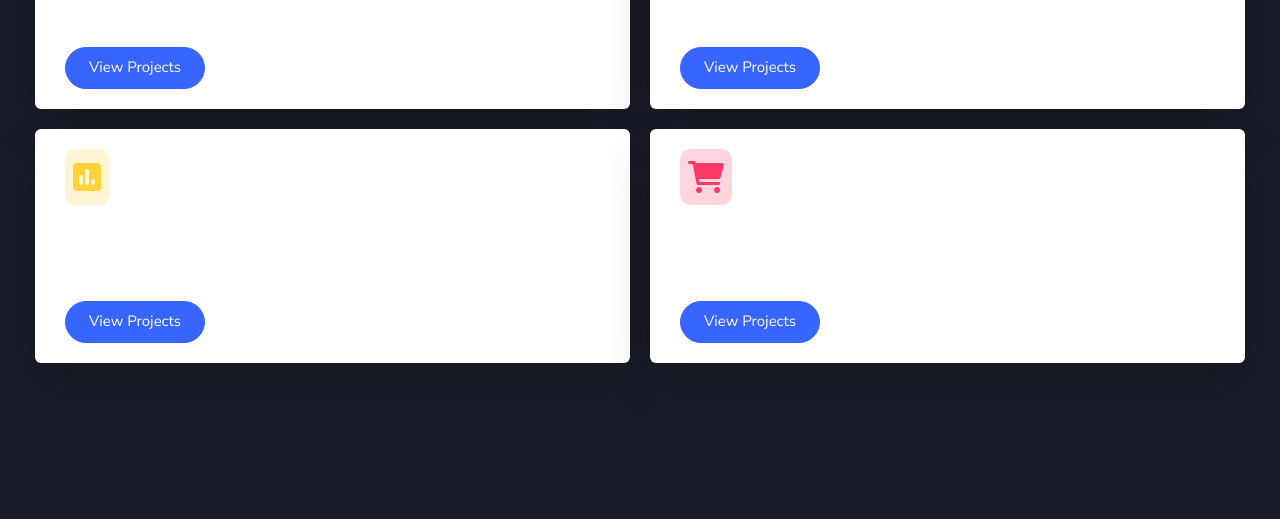
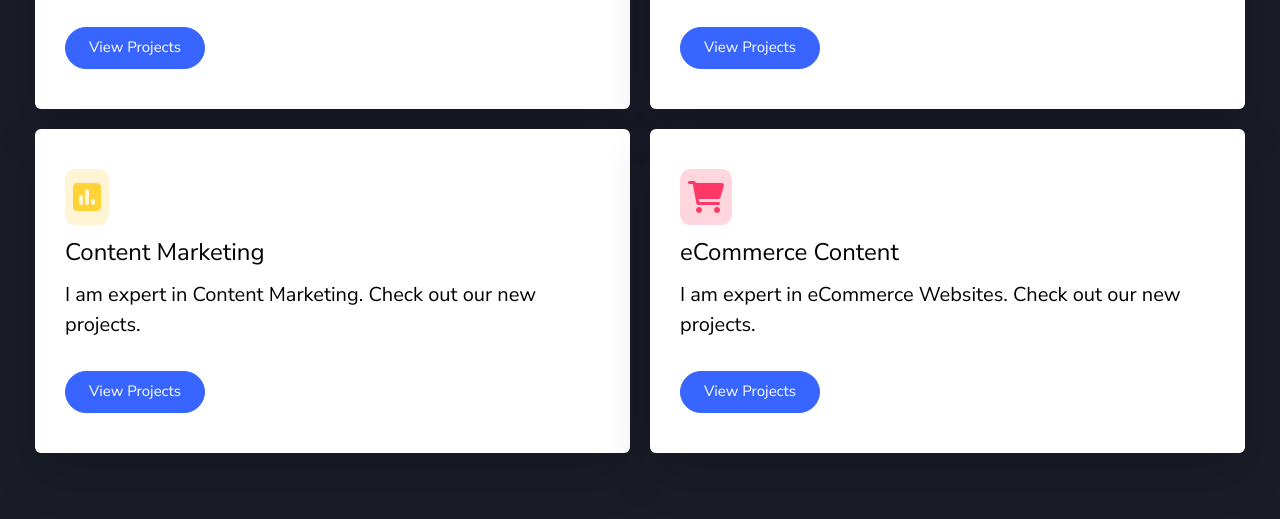
Before and after one commit to Indercheema/columns, a plain HTML site: page index.html in a window 1280 px wide. Shown: the part 281-800 px from the top of the page. Drawn offline with Linux system fonts and the light colour scheme.

Commit message:
color updated

```diff
--- a/assets/style/index.css
+++ b/assets/style/index.css
@@ -24,7 +24,7 @@ body, p {
 }
 
 h1, h2, h3, a, p, label {
-    color: white;
+    color: #000;
 }
 
 h2 {
@@ -38,7 +38,7 @@ p {
 input[type="button"] {
     width: 120px;
     height: 46px;
-    /* margin-top: 20px; */
+    margin-top: 20px;
     text-align: center;
     background-color: var(--app-blue);
     border: 1px solid var(--app-blue);
@@ -91,7 +91,7 @@ input[type="button"] {
 }
 
 .btn2 {
-  /* margin-top: 30px; */
+  margin-top: 30px;
   font-size: 15px;
   display: inline-block;
   text-align: center;
@@ -130,17 +130,17 @@ input[type="button"] {
   margin-left: 10px;
   text-align: left;
   padding: 20px;
-  /* margin-top: 20px;
-  margin-bottom: 20px; */
+  margin-top: 20px;
+  margin-bottom: 20px;
 }
 
-/* div.box > h2 , p {
+div.box > h2 , p {
   margin-top: 10px;
 }
 
 div.box > div + p  {
   margin-top: 10px;
-} */
+}
 
 
 .card-icon, .card-icon2, .card-icon3, .card-icon4 {
```
